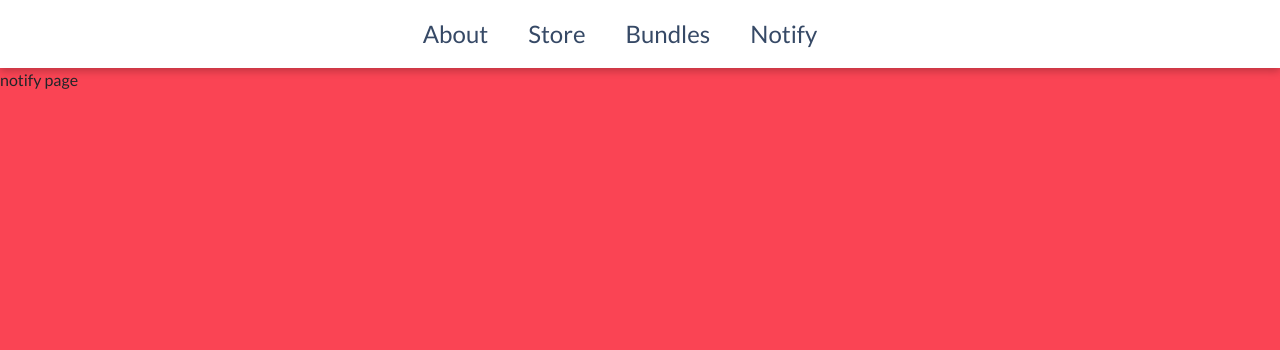
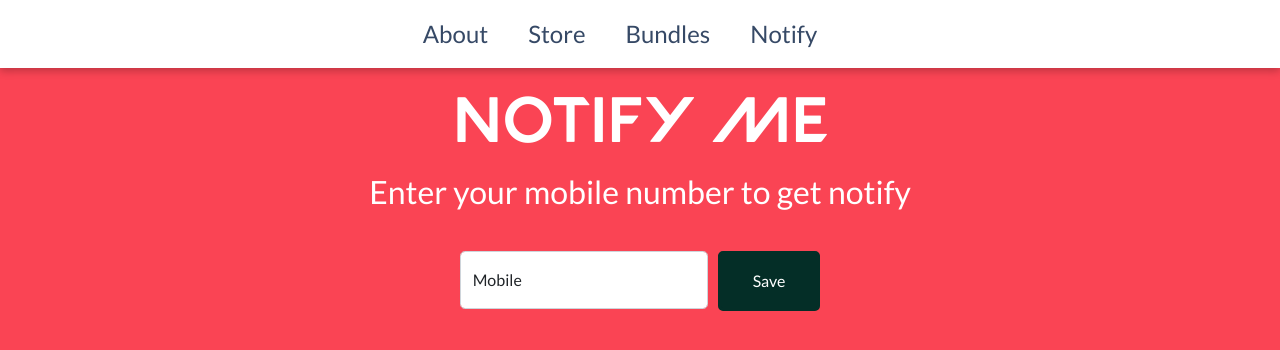
Before and after one commit to allen11yu/valorant-store-checker, a React (Create React App) app: page /notify in a window 1280 px wide. Shown: the top 350 px of the page. Built offline with nearby package versions, Linux system fonts and the light colour scheme.

Commit message:
implemented select feature and notify page

```diff
--- a/src/components/App.js
+++ b/src/components/App.js
@@ -12,6 +12,23 @@ import NotifyPage from "./NotifyPage";
 
 function App() {
   const [isLogin, setIsLogin] = useState(false);
+  const [selectedSkins, setSelectedSkins] = useState(new Map());
+
+  const handleSelect = (uuid, skin) => {
+    let temp = new Map(selectedSkins);
+    console.log("im clicked");
+
+    if (temp.has(uuid)) {
+      console.log("deselecting skin");
+      temp.delete(uuid);
+    } else {
+      console.log("selecting skin");
+      temp.set(uuid, skin);
+    }
+    console.log(temp);
+    setSelectedSkins(temp);
+  };
+
   //{isLogin ? <StorePage setIsLoginCallback={setIsLogin} /> : <Redirect to="/login" />} replace under /store route
   return (
     <Switch>
@@ -38,11 +55,17 @@ function App() {
         </Route>
 
         <Route exact path="/bundles">
-          <BundlePage />
+          <BundlePage
+            handleSelectCallback={handleSelect}
+            selectedSkins={selectedSkins}
+          />
         </Route>
 
         <Route exact path="/notify">
-          <NotifyPage />
+          <NotifyPage
+            handleSelectCallback={handleSelect}
+            selectedSkins={selectedSkins}
+          />
         </Route>
       </Route>
     </Switch>
--- a/src/components/BundlePage.js
+++ b/src/components/BundlePage.js
@@ -1,13 +1,16 @@
 import React from "react";
 import SkinList from "./SkinList";
 
-function BundlePage() {
+function BundlePage({ handleSelectCallback, selectedSkins }) {
   return (
     <div className="skin-page page-padding">
       <h1 className="valorant-heading center">VALORANT Bundles</h1>
       <h2 className="center">Star the skin if you wish to be notify</h2>
-      <div className="accordion-container">
-        <SkinList />
+      <div className="skin-container">
+        <SkinList
+          handleSelectCallback={handleSelectCallback}
+          selectedSkins={selectedSkins}
+        />
       </div>
     </div>
   );
--- a/src/components/NotifyPage.js
+++ b/src/components/NotifyPage.js
@@ -1,9 +1,90 @@
-import React from "react";
+import { React, useState } from "react";
+import { Form, FloatingLabel } from "react-bootstrap";
+import { FontAwesomeIcon } from "@fortawesome/react-fontawesome";
+import { faStar as filledStar } from "@fortawesome/free-solid-svg-icons";
 
-function NotifyPage() {
+function SkinCards({ handleSelectCallback, selectedSkins }) {
+  let skinCards = [];
+  for (let [uuid, skin] of selectedSkins.entries()) {
+    let skinCard = (
+      <div className="skin-card" key={skin.index}>
+        <div className="skin-img">
+          <img src={skin.icon} alt={skin.name}></img>
+        </div>
+        <div className="skin-info">
+          <p className="info-text">{skin.name}</p>
+          <p className="info-text">VP: {skin.price}</p>
+          <FontAwesomeIcon
+            className="info-text"
+            icon={filledStar}
+            onClick={() => {
+              handleSelectCallback(uuid, skin);
+            }}
+          />
+        </div>
+      </div>
+    );
+    skinCards.push(skinCard);
+  }
+  return <div className="skin-container">{skinCards}</div>;
+}
+
+function NotifyPage({ handleSelectCallback, selectedSkins }) {
+  const [phone, setPhone] = useState("");
+  const [disable, setDisable] = useState(true);
+
+  const handleEdit = () => {
+    console.log("editing");
+  };
+
+  const handleSave = () => {
+    console.log("save");
+  };
+
+  let editOrSave = null;
+  if (phone.length !== 10) {
+    editOrSave = (
+      <button className="action-btn" type="button" onClick={handleSave}>
+        Save
+      </button>
+    );
+  } else {
+    editOrSave = (
+      <button className="action-btn" type="button" onClick={handleEdit}>
+        Edit
+      </button>
+    );
+  }
+
   return (
-    <div>
-      <p>notify page</p>
+    <div className="notify-page page-padding">
+      <h1 className="valorant-heading center">Notify Me</h1>
+      <h2 className="center">Enter your mobile number to get notify</h2>
+      <div className="phone-form-container">
+        <div>
+          <Form>
+            <FloatingLabel
+              controlId="floatingInput"
+              label="Mobile"
+              className="mb-3"
+            >
+              <Form.Control
+                size="lg"
+                type="text"
+                placeholder="Mobile"
+                onChange={(e) => {
+                  setPhone(e.target.value);
+                }}
+              />
+            </FloatingLabel>
+          </Form>
+        </div>
+        <div className="phone-action-btn">{editOrSave}</div>
+      </div>
+      <SkinCards
+        handleSelectCallback={handleSelectCallback}
+        selectedSkins={selectedSkins}
+      />
     </div>
   );
 }
--- a/src/components/SkinList.js
+++ b/src/components/SkinList.js
@@ -6,12 +6,42 @@ import { FontAwesomeIcon } from "@fortawesome/react-fontawesome";
 import { faStar as outlineStar } from "@fortawesome/free-regular-svg-icons";
 import { faStar as filledStar } from "@fortawesome/free-solid-svg-icons";
 
-function SkinCard({ bundleSkins }) {
+function SkinCards({ bundleSkins, handleSelectCallback, selectedSkins }) {
   let skinCards = [];
   skinCards = bundleSkins.map((skin, index) => {
+    let uuid = skin.uuid;
     let icon = skin.chromas[0].fullRender;
     let name = skin.name;
     let price = skin.price;
+
+    let skinObj = {
+      "name": name,
+      "price": price,
+      "icon": icon,
+      "index": index
+    }
+    let starStatus = null;
+    if (selectedSkins.has(uuid)) {
+      starStatus = (
+        <FontAwesomeIcon
+          className="info-text"
+          icon={filledStar}
+          onClick={() => {
+            handleSelectCallback(uuid, skinObj);
+          }}
+        />
+      );
+    } else {
+      starStatus = (
+        <FontAwesomeIcon
+          className="info-text"
+          icon={outlineStar}
+          onClick={() => {
+            handleSelectCallback(uuid, skinObj);
+          }}
+        />
+      );
+    }
 
     return (
       <div className="skin-card" key={index}>
@@ -21,16 +51,17 @@ function SkinCard({ bundleSkins }) {
         <div className="skin-info">
           <p className="info-text">{name}</p>
           <p className="info-text">VP: {price}</p>
-          <FontAwesomeIcon className="info-text" icon={outlineStar} />
+          {starStatus}
         </div>
       </div>
     );
   });
-  return <div className="skin-container">{skinCards}</div>;
+  return <div>{skinCards}</div>;
 }
 
-function SkinList() {
+function SkinList({ handleSelectCallback, selectedSkins }) {
   const [bundles, setBundles] = useState([]);
+  const exclusiveBundles = ["Champions 2021", "Arcane"];
 
   const fetchBundles = async () => {
     await fetch("https://api.valtracker.gg/bundles")
@@ -47,15 +78,23 @@ function SkinList() {
     fetchBundles();
   }, []);
 
-  console.log(bundles);
   let skinCards = [];
+  let filteredBundles = [...bundles];
   if (bundles.length > 0) {
-    skinCards = bundles.map((bundle, index) => {
+    filteredBundles = bundles.filter((bundle) => {
+      return !exclusiveBundles.includes(bundle.name);
+    });
+
+    skinCards = filteredBundles.map((bundle, index) => {
       return (
         <Accordion.Item eventKey={index.toString()} key={index}>
           <Accordion.Header>{bundle.name}</Accordion.Header>
           <Accordion.Body>
-            <SkinCard bundleSkins={bundle.weapons} />
+            <SkinCards
+              bundleSkins={bundle.weapons}
+              handleSelectCallback={handleSelectCallback}
+              selectedSkins={selectedSkins}
+            />
           </Accordion.Body>
         </Accordion.Item>
       );
--- a/src/index.css
+++ b/src/index.css
@@ -118,14 +118,8 @@ h2 {
 }
 
 /*
-  TESTING
+  Styling for bundle page
 */
-.accordion-container {
-  width: 50%;
-  margin: auto;
-  margin-top: 40px;
-}
-
 .skin-card {
   background-color: #364966;
   padding: 12px;
@@ -143,7 +137,7 @@ h2 {
 .skin-img img {
   display: block;
   margin: auto;
-  width: 80%;
+  height: 5vw;
 }
 
 .skin-info {
@@ -151,3 +145,22 @@ h2 {
   justify-content: space-around;
   align-items: center;
 }
+
+.skin-container {
+  width: 50%;
+  margin: auto;
+  margin-top: 40px;
+}
+
+/*
+  Styling for notify page
+*/
+.phone-form-container {
+  margin-top: 40px;
+  display: flex;
+  justify-content: center;
+}
+
+.phone-action-btn {
+  margin-left: 10px;
+}
```
